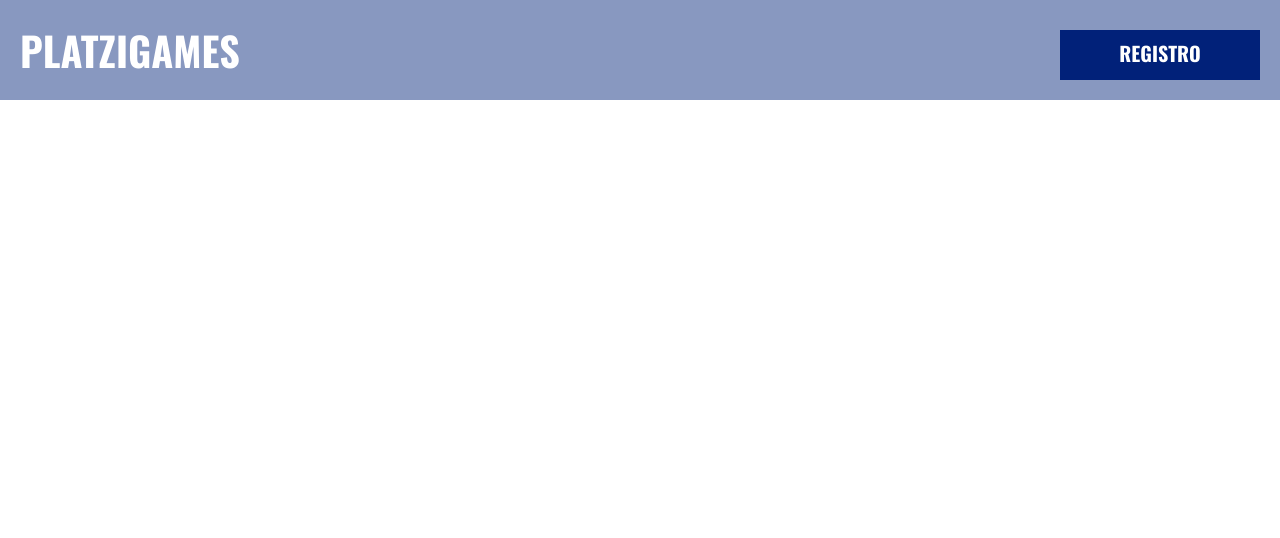
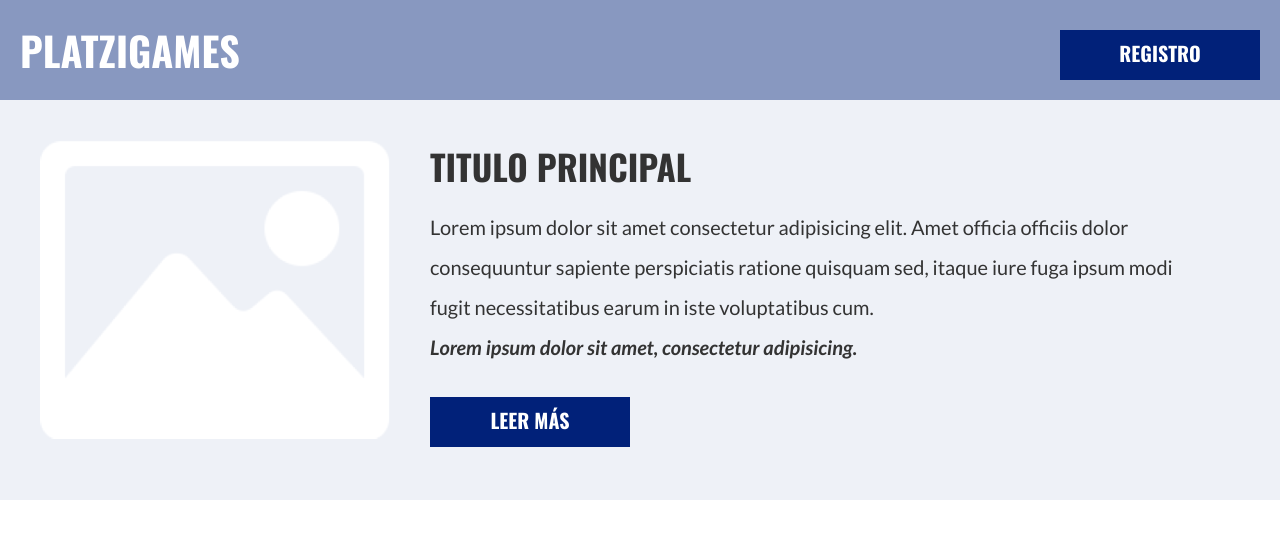
Before and after one commit to DanielGeek/css_projects, a plain HTML site: page platzi-games/landing.html in a window 1280 px wide. Drawn offline with nearby package versions, Linux system fonts and the light colour scheme.

Commit message:
Interpolación

```diff
--- a/platzi-games/landing.html
+++ b/platzi-games/landing.html
@@ -8,5 +8,17 @@
     <header>
       <h1>PlatziGames</h1><a class="boton">Registro</a>
     </header>
+    <section class="intro">
+      <div class="intro__imagen"><img src="images/imagen.png"/></div>
+      <div class="intro__contenido">
+        <h2>Titulo Principal</h2>
+        <p>
+          Lorem ipsum dolor sit amet consectetur adipisicing elit.
+          Amet officia officiis dolor consequuntur sapiente
+          perspiciatis ratione quisquam sed, itaque iure fuga ipsum
+          modi fugit necessitatibus earum in iste voluptatibus cum.<span>Lorem ipsum dolor sit amet, consectetur adipisicing.</span>
+        </p><a class="boton">Leer más</a>
+      </div>
+    </section>
   </body>
 </html>
```
Also changed, not shown: 1 other file.
